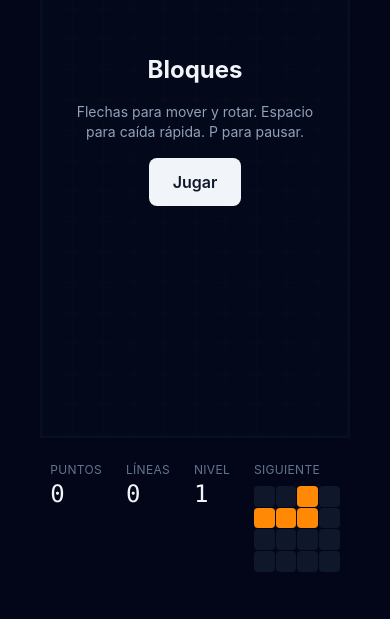
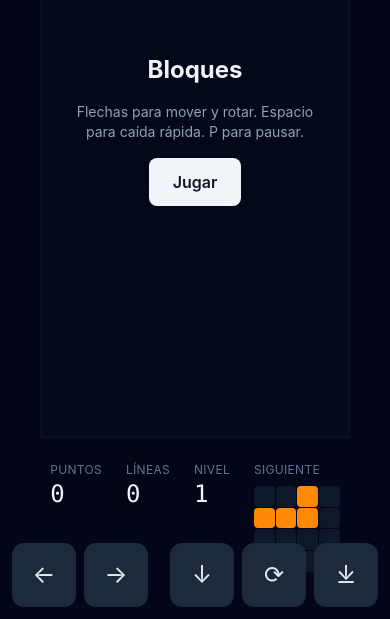
Before and after one commit to Calikane13/tetris, a React (Vite) app: page / in a window 390 px wide. Shown: the part 225-844 px from the top of the page. Built offline with nearby package versions, Linux system fonts and the light colour scheme.

Commit message:
T19: controles tactiles para movil

```diff
--- a/index.html
+++ b/index.html
@@ -3,7 +3,7 @@
   <head>
     <meta charset="UTF-8" />
     <link rel="icon" type="image/svg+xml" href="/favicon.svg" />
-    <meta name="viewport" content="width=device-width, initial-scale=1.0" />
+    <meta name="viewport" content="width=device-width, initial-scale=1.0, maximum-scale=1.0, user-scalable=no" />
     <title>tetris</title>
   </head>
   <body>
--- a/src/App.tsx
+++ b/src/App.tsx
@@ -1,6 +1,7 @@
 import { Board } from './components/Board';
 import { Hud } from './components/Hud';
 import { Overlay, OverlayButton } from './components/Overlay';
+import { TouchControls } from './components/TouchControls';
 import { useGameLoop } from './hooks/useGameLoop';
 import { useKeyboard } from './hooks/useKeyboard';
 import { useGameStore } from './store/useGameStore';
@@ -57,6 +58,9 @@ function App() {
 
         <Hud />
       </div>
+    <div className="fixed inset-x-0 bottom-0 p-3 md:hidden">
+        <TouchControls />
+      </div>
     </main>
   );
 }
--- /dev/null
+++ b/src/components/TouchControls.tsx
@@ -0,0 +1,85 @@
+// Botones táctiles para móvil (reglas C5 y C6).
+//
+// Se usan eventos pointer en lugar de touch porque funcionan igual con dedo,
+// ratón y lápiz, y así hay un solo camino de código.
+//
+// La repetición al mantener pulsado replica la del teclado: una pausa inicial
+// y después repeticiones rápidas.
+
+import { useEffect, useRef } from 'react';
+import { REPEAT_DELAY, REPEAT_INTERVAL } from '../engine/constants';
+import { useGameStore } from '../store/useGameStore';
+
+interface TouchButtonProps {
+  label: string;
+  symbol: string;
+  onPress: () => void;
+  /** Si es true, se repite al mantener pulsado. */
+  repeat?: boolean;
+}
+
+function TouchButton({ label, symbol, onPress, repeat = false }: TouchButtonProps) {
+  const timerRef = useRef<number | null>(null);
+
+  const stop = () => {
+    if (timerRef.current !== null) {
+      clearTimeout(timerRef.current);
+      clearInterval(timerRef.current);
+      timerRef.current = null;
+    }
+  };
+
+  // Si el componente desaparece con el dedo apoyado, el temporizador seguiría vivo.
+  useEffect(() => stop, []);
+
+  const start = () => {
+    onPress();
+
+    if (!repeat) return;
+
+    timerRef.current = window.setTimeout(() => {
+      timerRef.current = window.setInterval(onPress, REPEAT_INTERVAL);
+    }, REPEAT_DELAY);
+  };
+
+  return (
+    <button
+      type="button"
+      aria-label={label}
+      onPointerDown={(event) => {
+        // Evita que el navegador interprete el gesto como desplazamiento o zoom.
+        event.preventDefault();
+        start();
+      }}
+      onPointerUp={stop}
+      onPointerLeave={stop}
+      onPointerCancel={stop}
+      className="flex h-16 w-16 touch-none select-none items-center justify-center rounded-xl bg-slate-800 text-2xl text-slate-200 active:bg-slate-700"
+    >
+      {symbol}
+    </button>
+  );
+}
+
+export function TouchControls() {
+  const moveLeft = useGameStore((state) => state.moveLeft);
+  const moveRight = useGameStore((state) => state.moveRight);
+  const softDrop = useGameStore((state) => state.softDrop);
+  const rotateCW = useGameStore((state) => state.rotateCW);
+  const hardDrop = useGameStore((state) => state.hardDrop);
+
+  return (
+    <div className="flex w-full items-center justify-between gap-2 md:hidden">
+      <div className="flex gap-2">
+        <TouchButton label="Mover a la izquierda" symbol="←" onPress={moveLeft} repeat />
+        <TouchButton label="Mover a la derecha" symbol="→" onPress={moveRight} repeat />
+      </div>
+
+      <div className="flex gap-2">
+        <TouchButton label="Bajar" symbol="↓" onPress={softDrop} repeat />
+        <TouchButton label="Rotar" symbol="⟳" onPress={rotateCW} />
+        <TouchButton label="Caída rápida" symbol="⤓" onPress={hardDrop} />
+      </div>
+    </div>
+  );
+}
```
